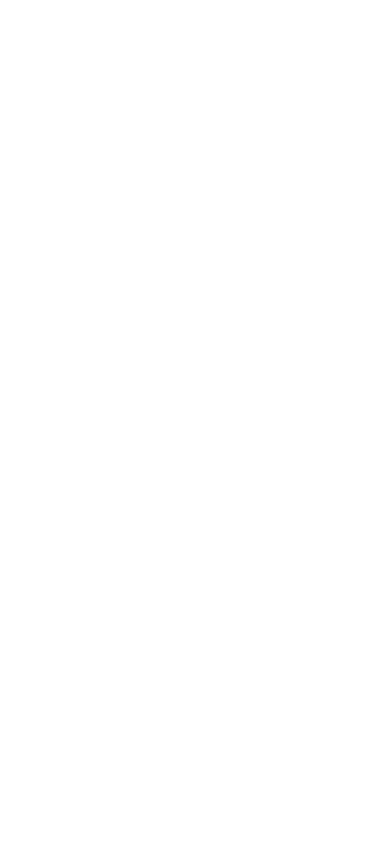
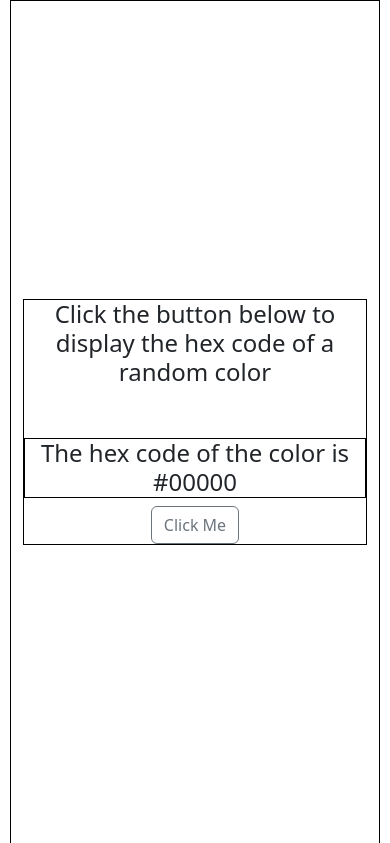
Before and after one commit to AdelitaMartinez/Background-color, a plain HTML site: page index.html in a window 390 px wide. Drawn offline with nearby package versions, Linux system fonts and the light colour scheme.

Commit message:
Added styles to html

```diff
--- a/index.html
+++ b/index.html
@@ -3,9 +3,18 @@
 <head>
   <meta charset="UTF-8">
   <meta name="viewport" content="width=device-width, initial-scale=1.0">
+  <link rel="stylesheet" href="https://cdn.jsdelivr.net/npm/bootstrap@5.3.2/dist/css/bootstrap.min.css">
   <title>Document</title>
+  <link rel="stylesheet" href="style.css">
 </head>
 <body>
-
+  <div class="container">
+    <div class="hex-colors">
+      <h1>Click the button below to display the hex code of a random color</h1>
+      <h2>The hex code of the color is #<span id="hex-code">00000</span></h2>
+      <button onclick="changeColor" type="button" class="btn btn-outline-secondary">Click Me</button>
+    </div>
+  </div>
+  <script> src="script.js"</script>
 </body>
 </html>
--- /dev/null
+++ b/style.css
@@ -0,0 +1,59 @@
+
+
+.container{
+  border: 1px solid black;
+
+  width: 95%;
+  height: 100vh;
+  display: flex;
+  justify-content: center;
+  align-items: center;
+}
+
+.hex-colors{
+  border: 1px solid black;
+
+  text-align: center;
+}
+
+hex-colors h1{
+  font-size: 2rem;
+  text-transform: uppercase;
+  animation: colorchange 5s infinite alternate;
+}
+
+.hex-colors h2{
+  border: 1px solid black;
+  font-size: 2rem;
+  margin-top: 15%;
+}
+
+@keyframes colorchange {
+  0%{
+    color: indigo;
+  }
+  20%{
+    color: blue;
+  }
+  40%{
+    color: green;
+  }
+  60%{
+    color: yellow;
+  }
+  80%{
+    color: orange;
+  }
+  100%{
+    color: red;
+  }
+}
+
+@media(max-width: 480px){
+  .hex-colors h1{
+    font-size: 1.5rem;
+  }
+  .hex-colors h2{
+    font-size: 1.5rem;
+  }
+}
```
